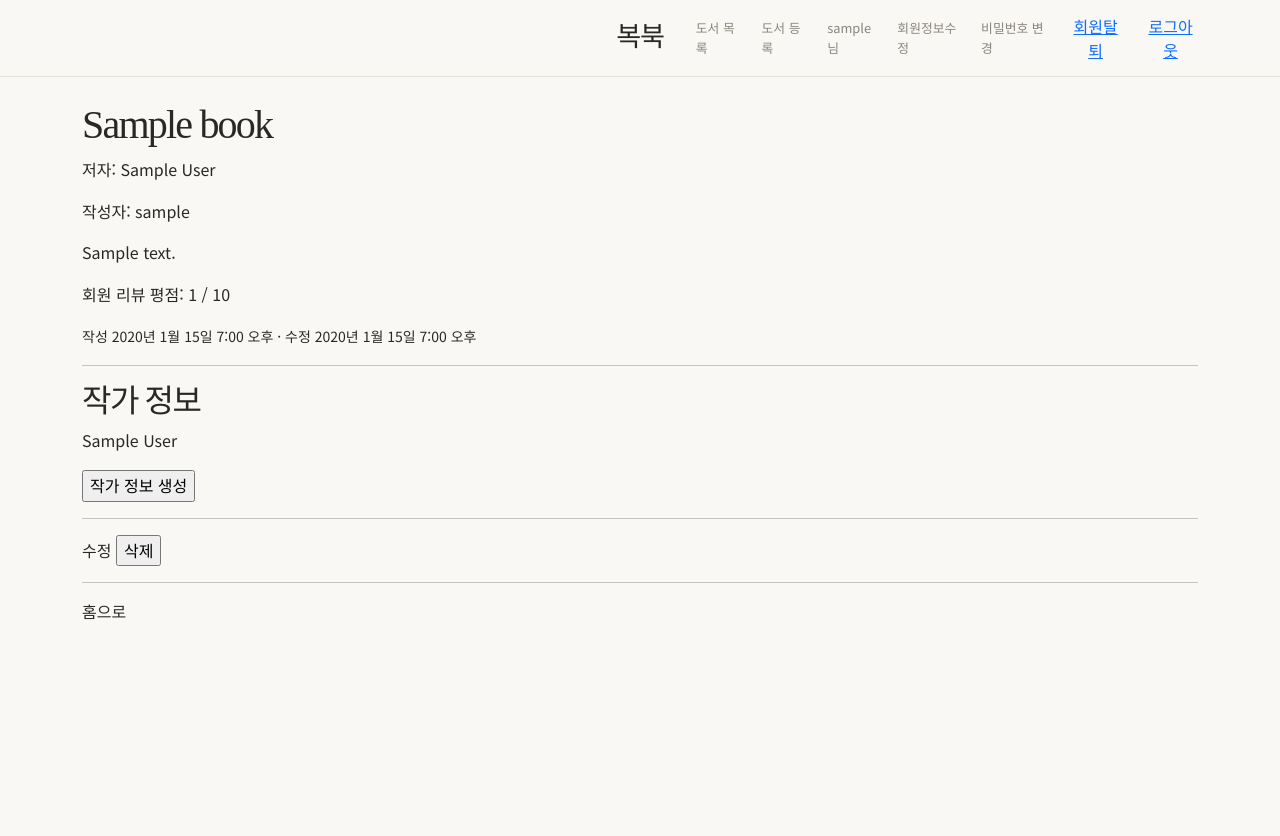
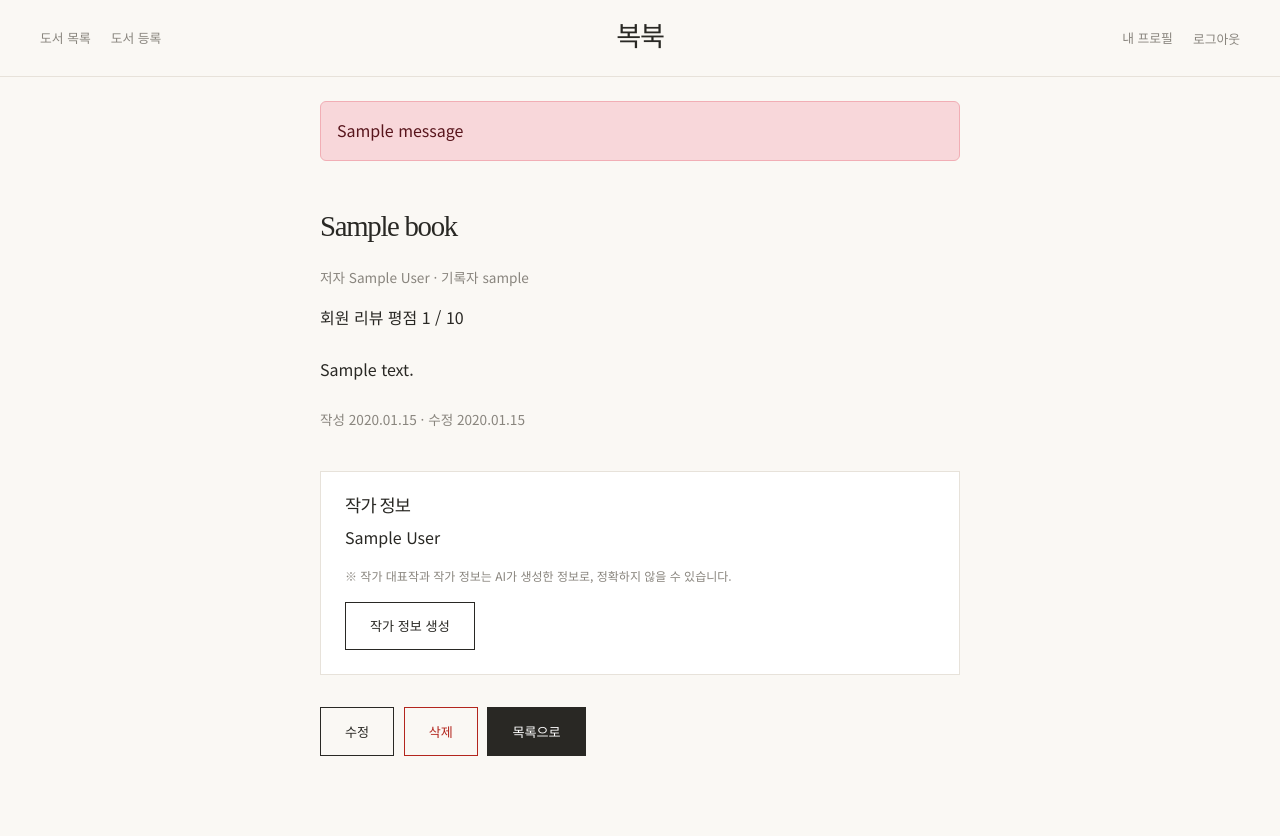
Before and after one commit to yunah02/04-pjt, a Django app: page /books/1 in a window 1280 px wide. Before the commit the page ends 620 px from the top, so only its background shows below. Run offline with Django 5.2, Linux system fonts and the light colour scheme; a user stored in the database is signed in; tables that the repository leaves empty hold one stand-in row (values such as "Sample post"); one stand-in notice (Sample message) is shown.

Commit message:
css 수정

```diff
--- a/accounts/forms.py
+++ b/accounts/forms.py
@@ -37,7 +37,7 @@ class CustomUserChangeForm(BootstrapFormMixin, UserChangeForm):
 
     class Meta(UserChangeForm.Meta):
         model = get_user_model()
-        fields = ('email', 'first_name', 'last_name')
+        fields = ('email', 'first_name', 'last_name', 'introduction')
 
 
 class CustomPasswordChangeForm(BootstrapFormMixin, PasswordChangeForm):
--- a/book_site/urls.py
+++ b/book_site/urls.py
@@ -1,8 +1,10 @@
 from django.contrib import admin
 from django.urls import path, include
+from django.views.generic import RedirectView
 
 urlpatterns = [
     path('admin/', admin.site.urls),
     path('accounts/', include('accounts.urls')),
     path('books/', include('books.urls')),
+    path('', RedirectView.as_view(pattern_name='books:index')),
 ]
--- a/books/static/books/css/style.css
+++ b/books/static/books/css/style.css
@@ -482,3 +482,62 @@ select {
     padding: 2rem 1rem;
   }
 }
+
+/* 헤더: 왼쪽 메뉴 / 가운데 로고 / 오른쪽 메뉴 */
+.header-left { display: flex; align-items: center; gap: 1.25rem; }
+.header-left a,
+.header-right a,
+.nav-btn { font-size: 0.8rem; color: var(--muted); white-space: nowrap; transition: color 0.2s; }
+.header-left a:hover,
+.header-right a:hover,
+.nav-btn:hover { color: var(--ink); }
+.header-right form { margin: 0; }
+.nav-btn { padding: 0; border: 0; background: none; cursor: pointer; }
+
+@media (max-width: 600px) {
+  .header-left { gap: 0.6rem; }
+  .header-left a, .header-right a, .nav-btn { font-size: 0.7rem; }
+}
+
+/* 홈을 뺀 모든 페이지의 공통 폭 */
+.page { width: min(100% - 48px, 640px); margin: 3rem auto 5rem; }
+.page.messages { margin: 1.5rem auto 0; }
+.page-title { font-size: 1.8rem; margin-bottom: 1.5rem; }
+.section-title { font-size: 1.2rem; margin-top: 2.5rem; }
+
+/* 폼 */
+.page label { display: block; margin-bottom: 0.4rem; font-size: 0.85rem; color: var(--muted); }
+.page form > div,
+.field { margin-bottom: 1.25rem; }
+.page .form-control { border-radius: 0; border: 1px solid var(--line); background: var(--white); }
+.page .form-control:focus { border-color: var(--ink); box-shadow: none; }
+.helptext, .page .form-text { margin-top: 0.3rem; font-size: 0.75rem; color: var(--muted); }
+.helptext ul { padding-left: 1.1rem; margin: 0; }
+.errorlist, .field-error { list-style: none; padding: 0; margin: 0.3rem 0 0; font-size: 0.8rem; color: #b3261e; }
+
+/* 버튼 */
+.btn-ink { cursor: pointer; }
+.btn-line {
+  display: inline-flex; justify-content: center; align-items: center;
+  min-height: 44px; padding: 0.8rem 1.5rem;
+  color: var(--ink); background: transparent;
+  border: 1px solid var(--ink); border-radius: 0;
+  font-size: 0.82rem; cursor: pointer;
+  transition: background 0.2s ease, color 0.2s ease;
+}
+.btn-line:hover { color: var(--white); background: var(--ink); }
+.btn-line.danger { color: #b3261e; border-color: #b3261e; }
+.btn-line.danger:hover { color: var(--white); background: #b3261e; }
+.actions { display: flex; flex-wrap: wrap; align-items: center; gap: 0.6rem; margin-top: 2rem; }
+.actions form { margin: 0; }
+
+/* 상세 / 프로필 */
+.meta { font-size: 0.85rem; color: var(--muted); }
+.description { margin: 1.5rem 0; line-height: 1.9; }
+.author-box { margin-top: 2.5rem; padding: 1.5rem; background: var(--white); border: 1px solid var(--line); }
+.author-box h2 { font-size: 1.1rem; }
+.notice { margin: 0.5rem 0 1rem; font-size: 0.75rem; color: var(--muted); }
+.info-row { display: flex; gap: 1rem; padding: 0.6rem 0; border-bottom: 1px solid var(--line); }
+.info-row dt { width: 5rem; font-size: 0.85rem; font-weight: 400; color: var(--muted); }
+.info-row dd { margin: 0; }
+.list-row { display: flex; justify-content: space-between; gap: 1rem; padding: 0.8rem 0; border-bottom: 1px solid var(--line); }
--- a/books/templates/books/detail.html
+++ b/books/templates/books/detail.html
@@ -1,36 +1,39 @@
 {% extends "base.html" %}
 {% block content %}
-  <h1>{{ book.title }}</h1>
-  <p>저자: {{ book.author }}</p>
-  <p>작성자: <a href="{% url 'accounts:profile' book.user.username %}">{{ book.user.username }}</a></p>
-  <p>{{ book.description }}</p>
-    <p>회원 리뷰 평점: {{ book.customer_review_rank }} / 10</p>
-  <p>
-    <small>작성 {{ book.created_at }} · 수정 {{ book.updated_at }}</small>
+  <h1 class="page-title">{{ book.title }}</h1>
+  <p class="meta">
+    저자 {{ book.author }} · 기록자
+    <a href="{% url 'accounts:profile' book.user.username %}">{{ book.user.username }}</a>
   </p>
+  <p>회원 리뷰 평점 {{ book.customer_review_rank }} / 10</p>
+  <p class="description">{{ book.description|linebreaksbr }}</p>
+  <p class="meta">작성 {{ book.created_at|date:"Y.m.d" }} · 수정 {{ book.updated_at|date:"Y.m.d" }}</p>
 
-  <hr>
+  <section class="author-box">
     <h2>작가 정보</h2>
     {% if book.author_info %}
       <p>{{ book.author_info }}</p>
+      <p class="notice">※ 작가 대표작과 작가 정보는 AI가 생성한 정보로, 정확하지 않을 수 있습니다.</p>
     {% else %}
-    <p>아직 작가 정보가 없어요.</p>
+      <p class="meta">아직 작가 정보가 없어요.</p>
     {% endif %}
 
+    {% if request.user.is_authenticated %}
       <form action="{% url 'books:generate_author_info' book.pk %}" method="POST">
         {% csrf_token %}
-    <input type="submit" value="작가 정보 생성">
-  </form>
-  <hr>
-
-  {% if request.user == book.user %}
-    <a href="{% url 'books:update' book.pk %}">수정</a>
-    <form action="{% url 'books:delete' book.pk %}" method="POST" style="display:inline;">
-      {% csrf_token %}
-      <input type="submit" value="삭제">
+        <button type="submit" class="btn-line">작가 정보 생성</button>
       </form>
     {% endif %}
+  </section>
 
-  <hr>
-  <a href="{% url 'books:index' %}">홈으로</a>
+  <div class="actions">
+    {% if request.user == book.user %}
+      <a href="{% url 'books:update' book.pk %}" class="btn-line">수정</a>
+      <form action="{% url 'books:delete' book.pk %}" method="POST">
+        {% csrf_token %}
+        <button type="submit" class="btn-line danger">삭제</button>
+      </form>
+    {% endif %}
+    <a href="{% url 'books:index' %}" class="btn-ink">목록으로</a>
+  </div>
 {% endblock %}
--- a/templates/base.html
+++ b/templates/base.html
@@ -14,32 +14,27 @@
   <link href="https://cdn.jsdelivr.net/npm/bootstrap@5.3.3/dist/css/bootstrap.min.css" rel="stylesheet">
   <link href="https://cdn.jsdelivr.net/npm/bootstrap-icons@1.11.3/font/bootstrap-icons.min.css" rel="stylesheet">
 
-  <link rel="stylesheet" href="{% static 'css/style.css' %}">
+  <link rel="stylesheet" href="{% static 'books/css/style.css' %}">
 </head>
 
 <body>
   <header class="site-header">
-    <div class="container header-inner">
-      <div></div>
+    <div class="header-inner">
+      <nav class="header-left">
+        <a href="{% url 'books:index' %}">도서 목록</a>
+        {% if request.user.is_authenticated %}
+          <a href="{% url 'books:create' %}">도서 등록</a>
+        {% endif %}
+      </nav>
 
       <a class="brand" href="{% url 'books:index' %}">복북</a>
 
       <nav class="header-right">
-        <a href="{% url 'books:index' %}">도서 목록</a>
-
         {% if request.user.is_authenticated %}
-          <a href="{% url 'books:create' %}">도서 등록</a>
-          <a href="{% url 'accounts:profile' user.username %}">{{ user.username }}님</a>
-          <a href="{% url 'accounts:update' %}">회원정보수정</a>
-          <a href="{% url 'accounts:change_password' %}">비밀번호 변경</a>
-          <form action="{% url 'accounts:delete' %}" method="POST" class="d-inline"
-                onsubmit="return confirm('정말 탈퇴하시겠습니까?');">
+          <a href="{% url 'accounts:profile' user.username %}">내 프로필</a>
+          <form action="{% url 'accounts:logout' %}" method="POST">
             {% csrf_token %}
-            <button type="submit" class="btn btn-link p-0">회원탈퇴</button>
-          </form>
-          <form action="{% url 'accounts:logout' %}" method="POST" class="d-inline">
-            {% csrf_token %}
-            <button type="submit" class="btn btn-link p-0">로그아웃</button>
+            <button type="submit" class="nav-btn">로그아웃</button>
           </form>
         {% else %}
           <a href="{% url 'accounts:login' %}">로그인</a>
@@ -49,8 +44,20 @@
     </div>
   </header>
 
-  <main class="container py-4">
-    {% block content %}{% endblock %}
+  <main>
+    {% if messages %}
+      <div class="page messages">
+        {% for message in messages %}
+          <div class="alert alert-danger">{{ message }}</div>
+        {% endfor %}
+      </div>
+    {% endif %}
+
+    {% block page %}
+      <div class="page">
+        {% block content %}{% endblock %}
+      </div>
+    {% endblock %}
   </main>
 
   <script src="https://cdn.jsdelivr.net/npm/bootstrap@5.3.3/dist/js/bootstrap.bundle.min.js"></script>
```
Also changed, not shown: accounts/templates/accounts/_auth_form.html (+8 -20 lines), accounts/templates/accounts/profile.html (+26 -8 lines), books/templates/books/create.html (+3 -4 lines), books/templates/books/index.html (+4 -5 lines), books/templates/books/update.html (+7 -9 lines), requirements.txt (+106 -0 lines), books/static/books/images/hero-book.jpg (added), 2 other files. Lines whose indentation alone changed are shown as unchanged.
